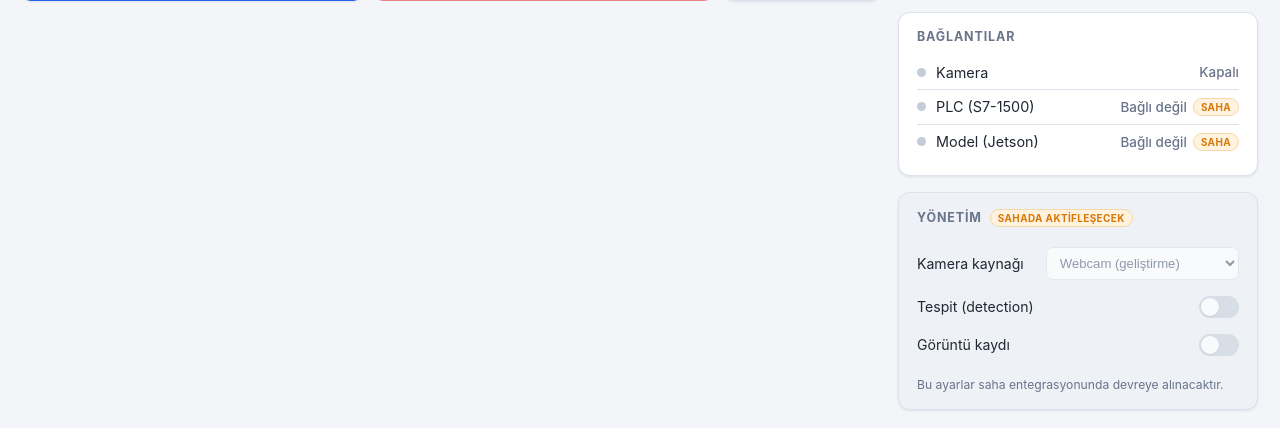
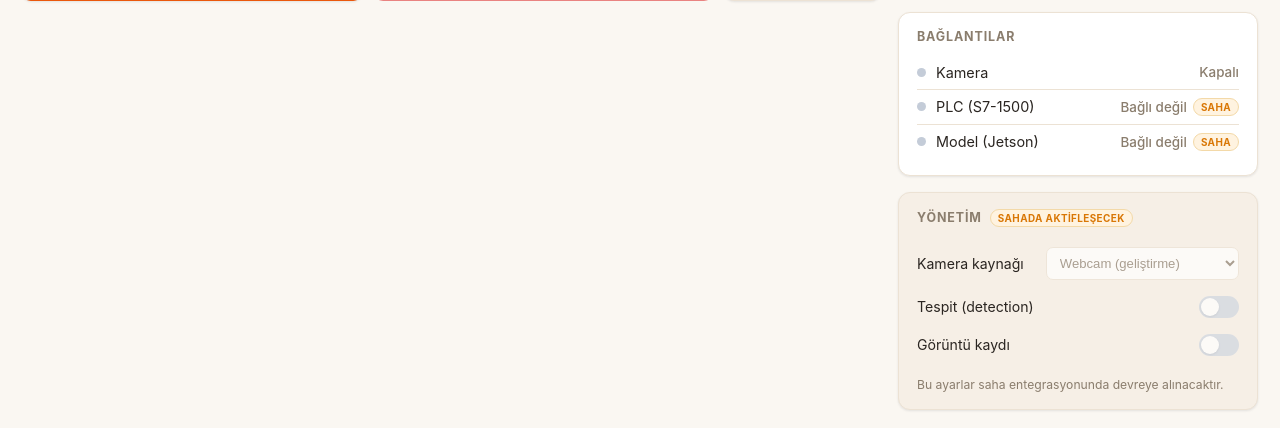
Before and after one commit to mertbbt/Tat-Gida-Tubitak, a FastAPI app: page / in a window 1280 px wide. Shown: the part 621-1049 px from the top of the page. Run offline with FastAPI, Linux system fonts and the light colour scheme.

Commit message:
Arayuz duzenlemesi

```diff
--- a/app/state.py
+++ b/app/state.py
@@ -12,6 +12,7 @@ burada çalışacaktır.
 """
 from datetime import datetime
 from pathlib import Path
+import re
 import threading
 import time
 from typing import Optional
@@ -220,10 +221,17 @@ class AppState:
             frame = None if self._last_frame is None else self._last_frame.copy()
         if frame is None:
             return None
-        ts = datetime.now().strftime("%Y%m%d_%H%M%S_%f")
         out_dir = Path(config.CAPTURE_DIR) / label
         out_dir.mkdir(parents=True, exist_ok=True)
-        path = out_dir / f"{ts}.jpg"
+        # Artan isimlendirme: data1.jpg, data2.jpg, data3.jpg ...
+        # Klasordeki mevcut en yuksek numarayi bulup bir fazlasini kullan
+        # (uygulama yeniden baslasa da numaralandirma kaldigi yerden devam eder).
+        max_n = 0
+        for f in out_dir.glob("data*.jpg"):
+            m = re.fullmatch(r"data(\d+)\.jpg", f.name)
+            if m:
+                max_n = max(max_n, int(m.group(1)))
+        path = out_dir / f"data{max_n + 1}.jpg"
         cv2.imwrite(
             str(path),
             frame,
--- a/static/app.js
+++ b/static/app.js
@@ -92,7 +92,8 @@ async function capturePhoto() {
     const res = await fetch(`/snapshot`, { method: "POST" });
     const data = await res.json();
     if (res.ok) {
-      showToast("Fotoğraf kaydedildi", "ok");
+      const name = (data.saved || "").split("/").pop();
+      showToast("✓ Fotoğraf kaydedildi: " + name, "ok");
     } else {
       showToast(`Kaydedilemedi: ${data.detail || "bilinmeyen hata"}`, "err");
     }
--- a/static/style.css
+++ b/static/style.css
@@ -1,13 +1,13 @@
-/* Açık / profesyonel tema — kalite kontrol arayüzü */
+/* Açık / profesyonel tema — turuncu (amber) vurgu */
 :root {
-  --bg: #f3f5f9;
+  --bg: #faf7f2;
   --panel: #ffffff;
-  --panel-2: #eef1f6;
-  --border: #dde3ec;
-  --text: #1f2733;
-  --muted: #69748a;
-  --accent: #2563eb;
-  --accent-soft: #e8f0fe;
+  --panel-2: #f6efe6;
+  --border: #ece2d4;
+  --text: #2a2521;
+  --muted: #8a7d6d;
+  --accent: #ea580c;
+  --accent-soft: #fdeee2;
   --ok: #15a34a;
   --bad: #dc2626;
   --warn: #d97706;
@@ -298,3 +298,28 @@ body {
   box-shadow: var(--shadow);
 }
 .switch-off { opacity: 0.7; }
+
+/* ---- Bildirim (toast) ---- */
+.toast-container {
+  position: fixed;
+  top: 18px;
+  right: 18px;
+  display: flex;
+  flex-direction: column;
+  gap: 10px;
+  z-index: 1000;
+}
+.toast {
+  padding: 12px 16px;
+  border-radius: 10px;
+  font-size: 0.9rem;
+  font-weight: 700;
+  color: #fff;
+  box-shadow: 0 6px 18px rgba(20, 30, 50, 0.2);
+  opacity: 0;
+  transform: translateX(24px);
+  transition: opacity 0.25s ease, transform 0.25s ease;
+}
+.toast.show { opacity: 1; transform: translateX(0); }
+.toast-ok { background: var(--ok); }
+.toast-err { background: var(--bad); }
```
